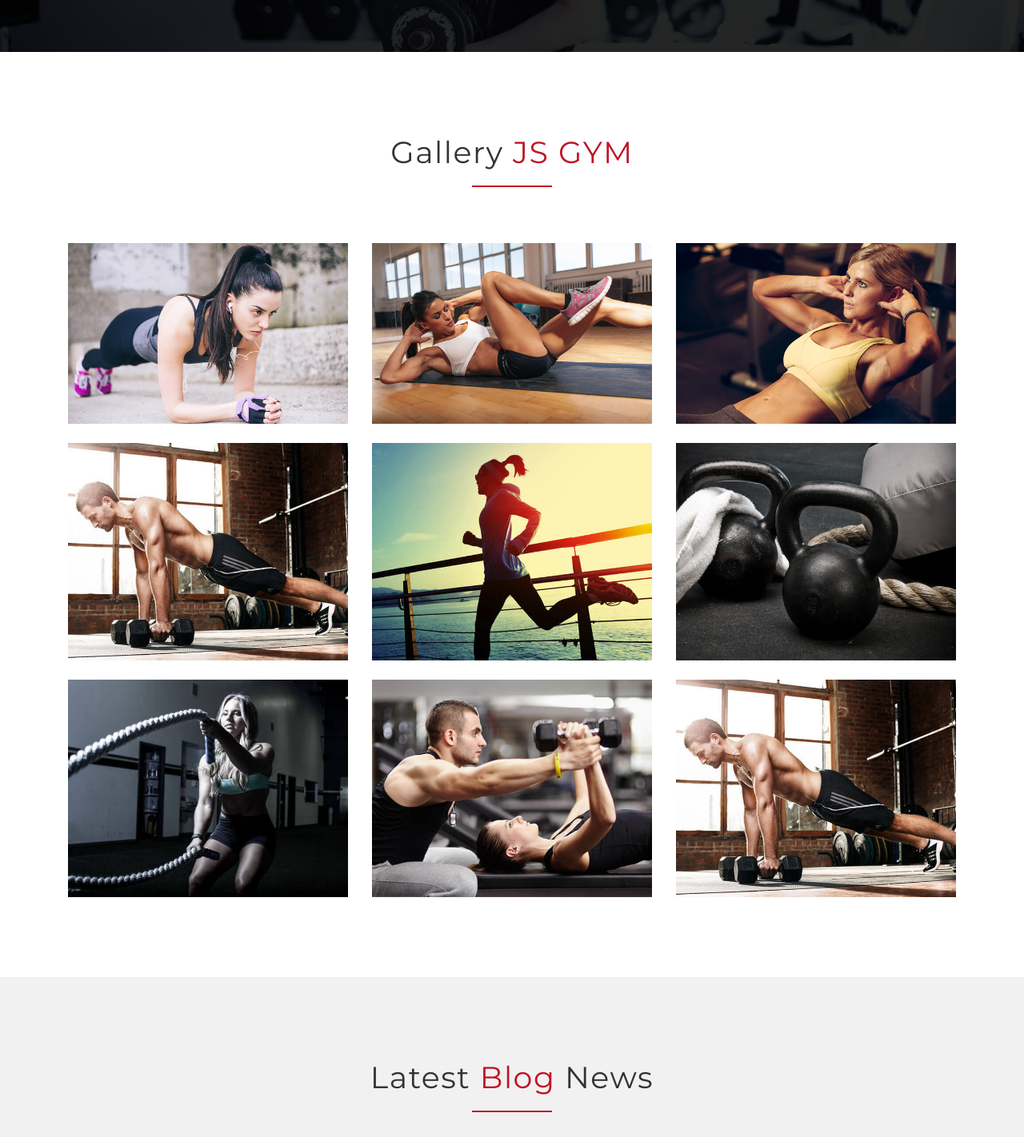
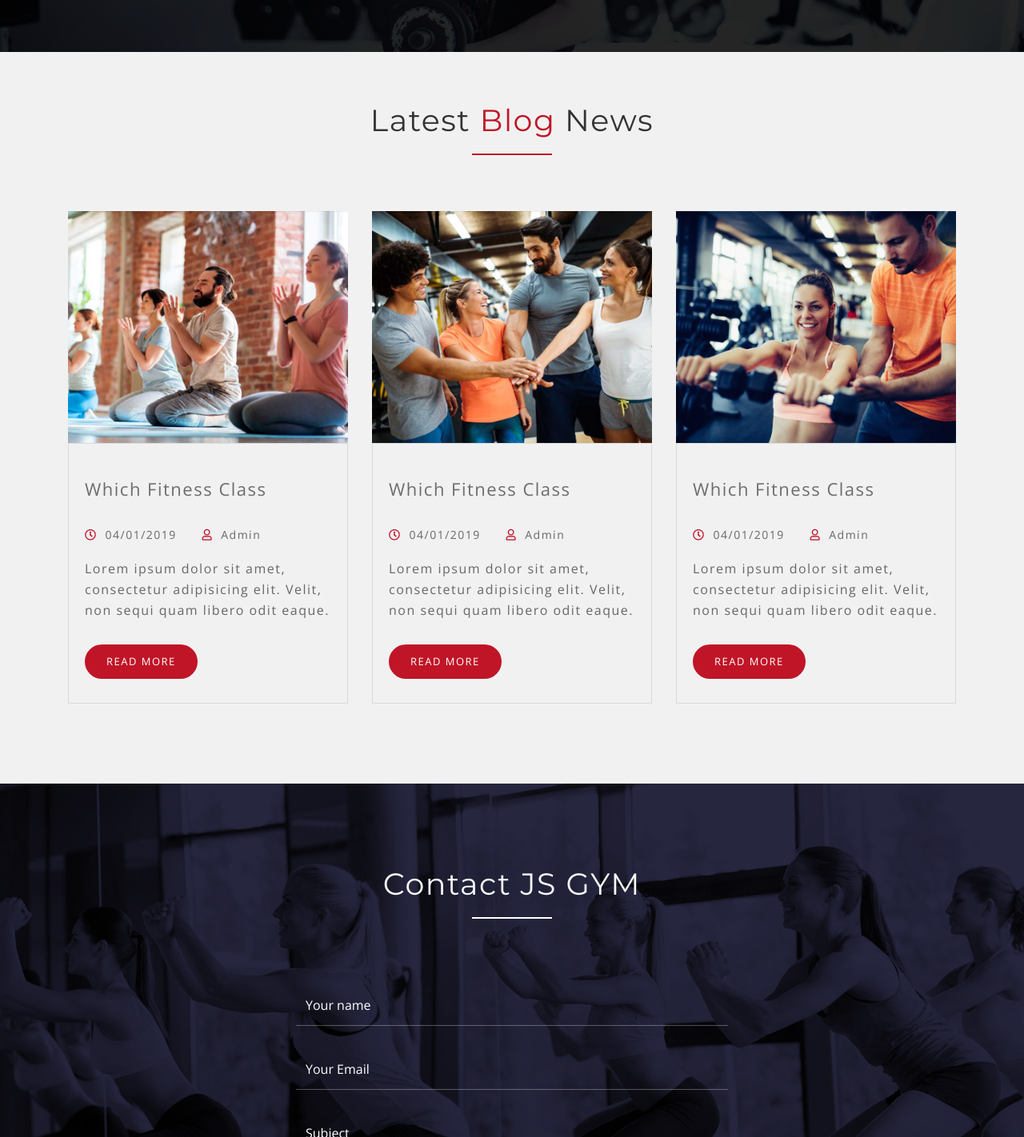
Before and after one commit to csejosimuddin/GYm1, a plain HTML site: page index.html in a window 1280 px wide. Shown: the part 6763-8185 px from the top of the page at 80% size. Drawn offline with nearby package versions, Linux system fonts and the light colour scheme.

Commit message:
Update index.html

```diff
--- a/index.html
+++ b/index.html
@@ -1397,7 +1397,7 @@
       Gallery-section-start
       ==================================-->
 
-    <section id="gallery-main">
+<!--     <section id="gallery-main">
 
         <div class="container">
             <div class="row">
@@ -1406,10 +1406,10 @@
                         <h2>Gallery <span class="primary-color">JS GYM</span> </h2>
                        <div class="section-title-bar"></div>
 
-                    </div><!-- about-header -->
-                </div><!-- col-lg-12 -->
-            </div><!-- row -->
-        </div><!-- container -->
+                    </div>
+                </div>
+            </div>
+        </div>
 
 
             <div class="container">
@@ -1532,9 +1532,9 @@
                         </div>
                     </div>
 
-                </div><!-- row -->
-            </div><!-- container -->
-    </section>
+                </div>
+            </div>
+    </section> -->
 
        <!--================================
      Gallery-section-end
```
